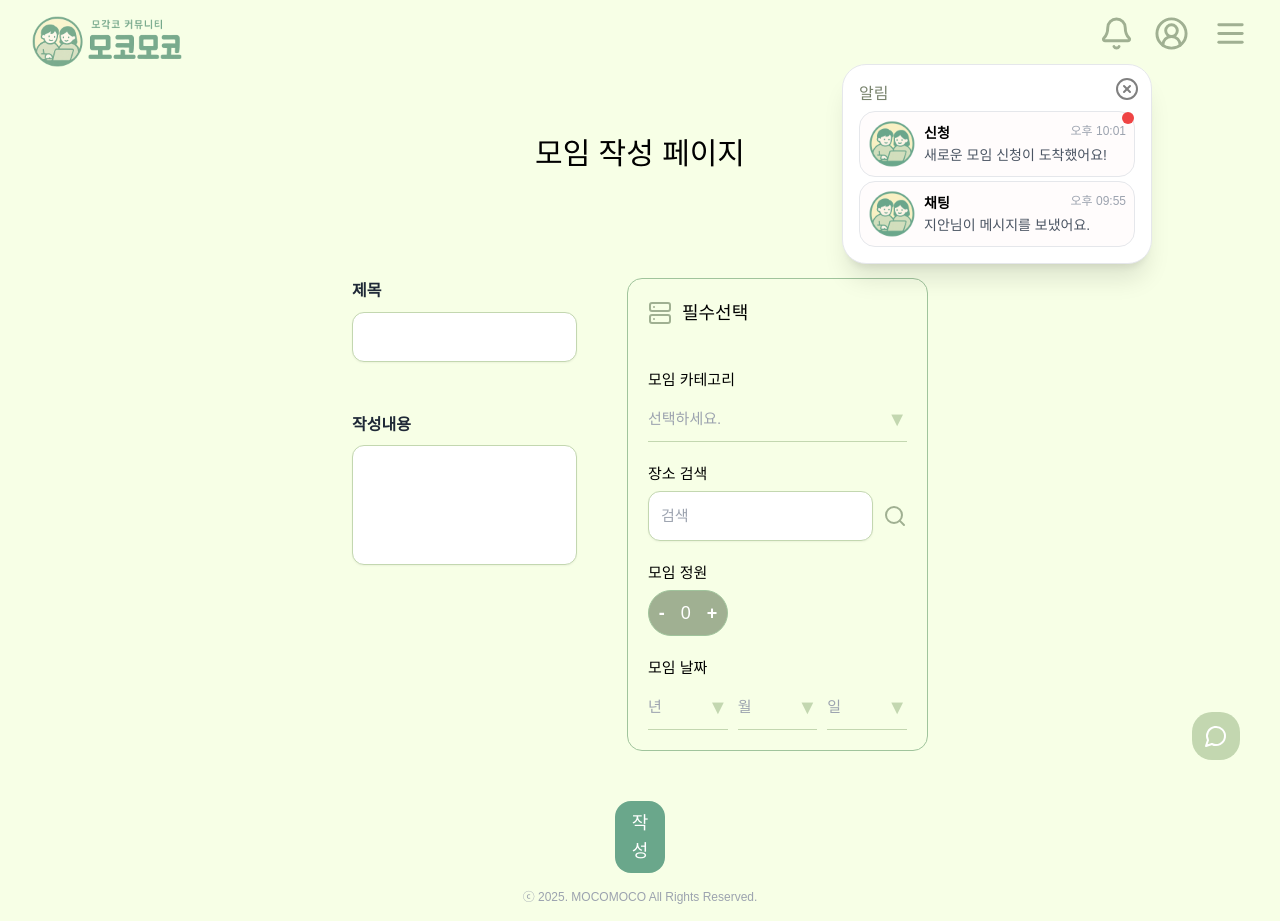
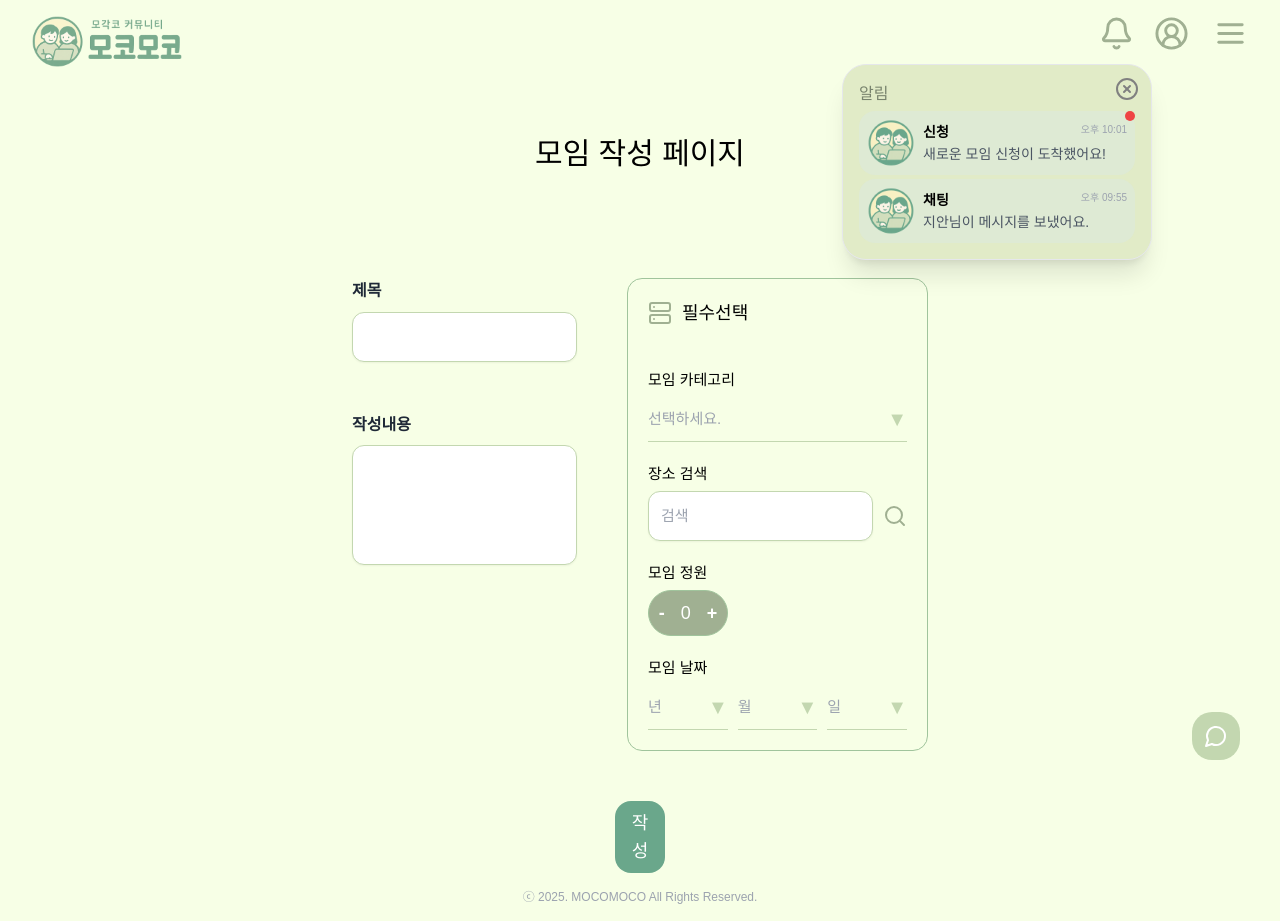
Before and after one commit to seonysun/mocomoco-FE, a Next.js app: page /moims/post in a window 1280 px wide. Both pictures are taken after a click on the icon 1116 px from the left and 33 px from the top of the page. Built offline with nearby package versions, Linux system fonts and the light colour scheme; a web font is replaced by a local one.

Commit message:
Deploy from GitHub Actions

```diff
--- a/src/components/common/AlarmBedge.tsx
+++ b/src/components/common/AlarmBedge.tsx
@@ -1,6 +1,6 @@
 const AlarmBedge = () => {
   return (
-    <span className="absolute right-0 top-0 z-40 size-3 rounded-full bg-red-500" />
+    <span className="absolute right-0 top-0 z-40 size-2.5 rounded-full bg-red-500" />
   );
 };
 
--- a/src/components/common/card/CardShell.tsx
+++ b/src/components/common/card/CardShell.tsx
@@ -32,7 +32,7 @@ const CardShell = ({
               {titleSlot}
             </p>
             {timeSlot && typeof timeSlot === 'string' && (
-              <span className="text-right text-xs text-gray-400">
+              <span className="text-right text-[10px] text-gray-400">
                 {new Date(timeSlot).toLocaleTimeString('ko-KR', {
                   hour: '2-digit',
                   minute: '2-digit',
--- a/src/components/common/modal/constants.ts
+++ b/src/components/common/modal/constants.ts
@@ -4,11 +4,11 @@ export const modalStyleMap = {
     position: 'bottom-10 right-10',
   },
   menu: {
-    size: 'h-[340px] w-[200px]',
+    size: 'h-[340px] w-[200px] bg-[#FBFFF1] border',
     position: 'top-16 right-8',
   },
   notification: {
-    size: 'max-h-[380px] w-[310px] bg-white border',
+    size: 'max-h-[380px] w-[310px] bg-[#FBFFF1] border',
     position: 'top-16 right-32',
   },
 } as const;
--- a/src/components/layouts/Header.tsx
+++ b/src/components/layouts/Header.tsx
@@ -28,16 +28,21 @@ const Header = () => {
                   size={35}
                   color="#a0b092"
                   onClick={() => setIsNotiOpen(true)}
+                  className="cursor-pointer"
                 />
               </li>
               <li>
                 <Link href="/mypage">
-                  <CircleUserRound size={35} color="#a0b092" />
+                  <CircleUserRound
+                    size={35}
+                    color="#a0b092"
+                    className="cursor-pointer"
+                  />
                 </Link>
               </li>
               <li>
                 <Menu
-                  className="ml-1"
+                  className="ml-1 cursor-pointer"
                   size={35}
                   color="#a0b092"
                   onClick={() => setIsMenuOpen(true)}
@@ -53,31 +58,12 @@ const Header = () => {
       </nav>
       {isMenuOpen && (
         <Modal variation="menu" onClose={() => setIsMenuOpen(false)}>
-          <Menus />
+          <Menus onClose={() => setIsMenuOpen(false)} />
         </Modal>
       )}
       {isNotiOpen && (
         <Modal variation="notification" onClose={() => setIsNotiOpen(false)}>
-          <Notifications
-            notiList={[
-              {
-                Notification_id: 12,
-                type: '신청',
-                content: '새로운 모임 신청이 도착했어요!',
-                is_read: false,
-                url: '/posts/21/',
-                created_at: '2025-04-25T22:01:00',
-              },
-              {
-                Notification_id: 13,
-                type: '채팅',
-                content: '지안님이 메시지를 보냈어요.',
-                is_read: true,
-                url: '/chat/a1b2c3/',
-                created_at: '2025-04-25T21:55:00',
-              },
-            ]}
-          />
+          <Notifications onClose={() => setIsNotiOpen(false)} />
         </Modal>
       )}
     </header>
--- a/src/components/layouts/Menu.tsx
+++ b/src/components/layouts/Menu.tsx
@@ -2,11 +2,15 @@
 
 import ToggleButton from '@/components/common/button/ToggleButton';
 import { MENU_MOGAK_LIST, MENU_NOTI_LIST } from '@/constants/config';
-import { useNotificationStore } from '@/store/useNotification';
+import { useNotificationStore } from '@/store/useNotificationStore';
 import { BellRing, UsersRound } from 'lucide-react';
 import Link from 'next/link';
 
-const Menu = () => {
+type MenuProps = {
+  onClose: () => void;
+};
+
+const Menu = ({ onClose }: MenuProps) => {
   const { values, setValue } = useNotificationStore();
 
   return (
@@ -17,7 +21,7 @@ const Menu = () => {
           <BellRing size={20} />
           <span className="text-sm font-semibold">알림 설정</span>
         </div>
-        <ul className="text-main-dark mt-2 space-y-1">
+        <ul className="mt-2 space-y-1 text-main-dark">
           {MENU_NOTI_LIST.map(item => (
             <li
               key={item.key}
@@ -38,15 +42,18 @@ const Menu = () => {
           <UsersRound size={20} />
           <span className="text-sm font-semibold">모각코 메뉴</span>
         </div>
-        <ul className="text-main-dark mt-2 space-y-1">
+        <ul className="mt-2 space-y-1 text-main-dark">
           {MENU_MOGAK_LIST.map(item => (
             <li
               key={item.label}
               className="flex items-center justify-between text-sm"
             >
               <span>{item.label}</span>
-              <Link href={`/${item.to}`}>
-                <button className="bg-main-dark flex items-center justify-center rounded px-2 py-1 text-white">
+              <Link href={item.href}>
+                <button
+                  onClick={onClose}
+                  className="flex items-center justify-center rounded bg-main-dark px-2 py-1 text-white"
+                >
                   <item.icon size={16} />
                 </button>
               </Link>
--- a/src/components/notifications/NotificationCard.tsx
+++ b/src/components/notifications/NotificationCard.tsx
@@ -23,7 +23,7 @@ const NotificationCard = ({ notification }: NotiProps) => {
       titleSlot={notification.type}
       contentSlot={notification.content}
       timeSlot={notification.created_at}
-      className="border p-1"
+      className="bg-[#deead4] p-1"
     />
   );
 };
--- a/src/components/notifications/Notifications.tsx
+++ b/src/components/notifications/Notifications.tsx
@@ -1,25 +1,33 @@
 'use client';
 
 import NotificationCard from '@/components/notifications/NotificationCard';
-import { Notification } from '@/types/modal';
+import { notification } from '@/mockup/nofitication';
 
 type NotisProps = {
-  notiList: Notification[];
+  onClose: () => void;
 };
 
-const Notifications = ({ notiList }: NotisProps) => {
+const Notifications = ({ onClose }: NotisProps) => {
+  const notiList = notification;
+
   return (
     <>
-      <p className="text-main-dark mb-1">알림</p>
+      <p className="mb-1 text-main-dark">알림</p>
       {notiList && notiList.length > 0 ? (
-        <div className="space-y-1 overflow-y-scroll scroll-smooth">
+        <div className="space-y-1 overflow-y-auto scroll-smooth">
           {notiList.map(noti => (
-            <NotificationCard key={noti.Notification_id} notification={noti} />
+            <button
+              key={noti.Notification_id}
+              onClick={onClose}
+              className="w-full text-start"
+            >
+              <NotificationCard notification={noti} />
+            </button>
           ))}
         </div>
       ) : (
         <>
-          <p className="text-main-dark text-center text-sm">
+          <p className="text-center text-sm text-main-dark">
             새로운 알림이 없어요
           </p>
         </>
--- a/src/constants/config.ts
+++ b/src/constants/config.ts
@@ -14,9 +14,9 @@ export const MENU_NOTI_LIST = [
 ] as const;
 
 export const MENU_MOGAK_LIST = [
-  { label: '모각코 찾기', icon: Search, to: 'moims' },
-  { label: '새로운 모임', icon: Plus, to: '' },
-  { label: '참여한 모임', icon: UsersRound, to: '' },
+  { label: '모각코 찾기', icon: Search, href: '/moims' },
+  { label: '새로운 모임', icon: Plus, href: '/moims/post' },
+  { label: '참여한 모임', icon: UsersRound, href: '/join' },
 ] as const;
 
 export const MYPAGE_MENU_LIST = [
--- /dev/null
+++ b/src/mockup/nofitication.js
@@ -0,0 +1,18 @@
+export const notification = [
+  {
+    Notification_id: 12,
+    type: '신청',
+    content: '새로운 모임 신청이 도착했어요!',
+    is_read: false,
+    url: '/posts/21/',
+    created_at: '2025-04-25T22:01:00',
+  },
+  {
+    Notification_id: 13,
+    type: '채팅',
+    content: '지안님이 메시지를 보냈어요.',
+    is_read: true,
+    url: '/chat/a1b2c3/',
+    created_at: '2025-04-25T21:55:00',
+  },
+];
--- a/src/store/useNotification.ts
+++ b/src/store/useNotificationStore.ts
@@ -1,3 +1,4 @@
+import axios from 'axios';
 import { create } from 'zustand';
 
 type NotificationKey = 'chat' | 'join' | 'schedule';
```
